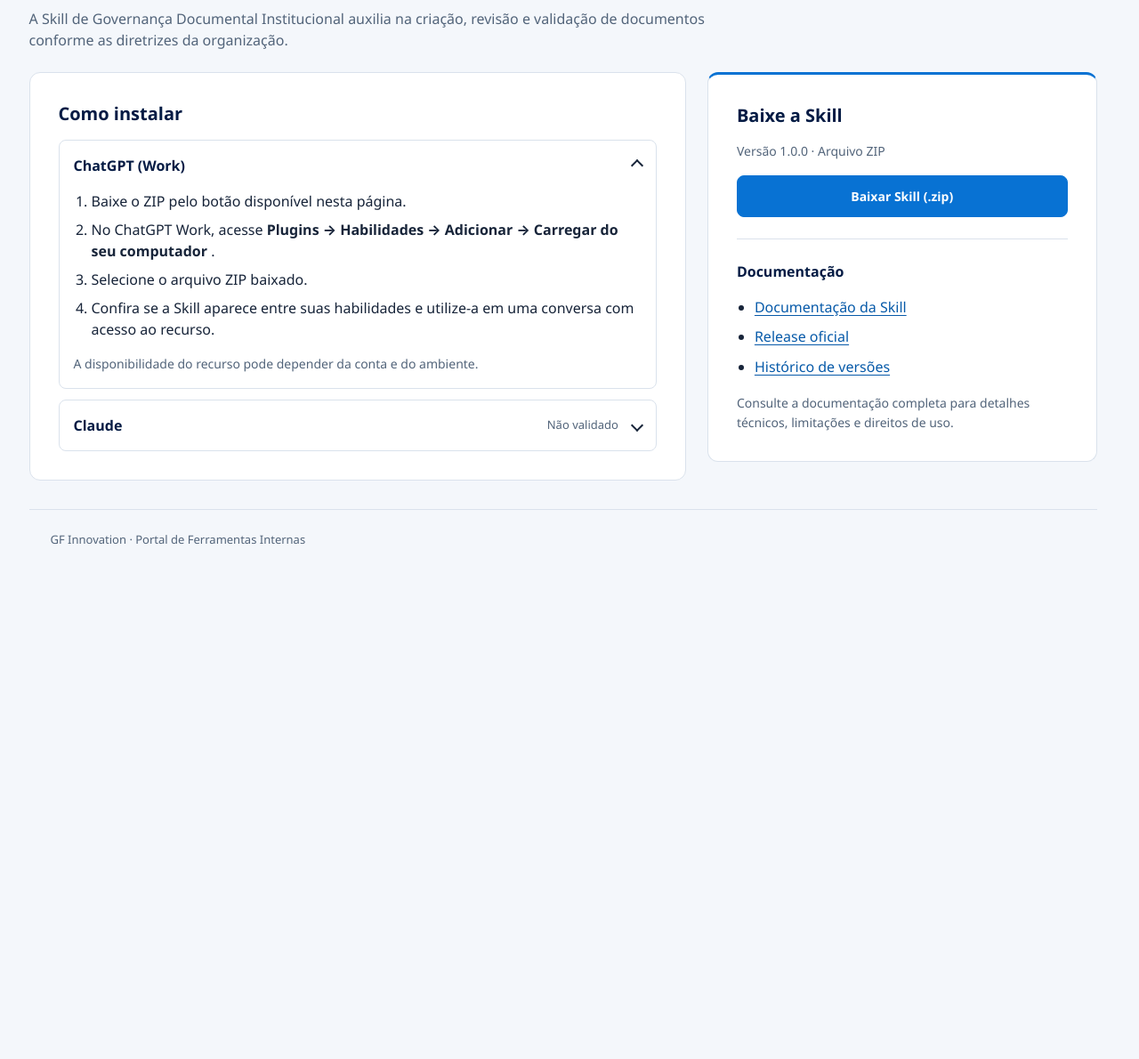
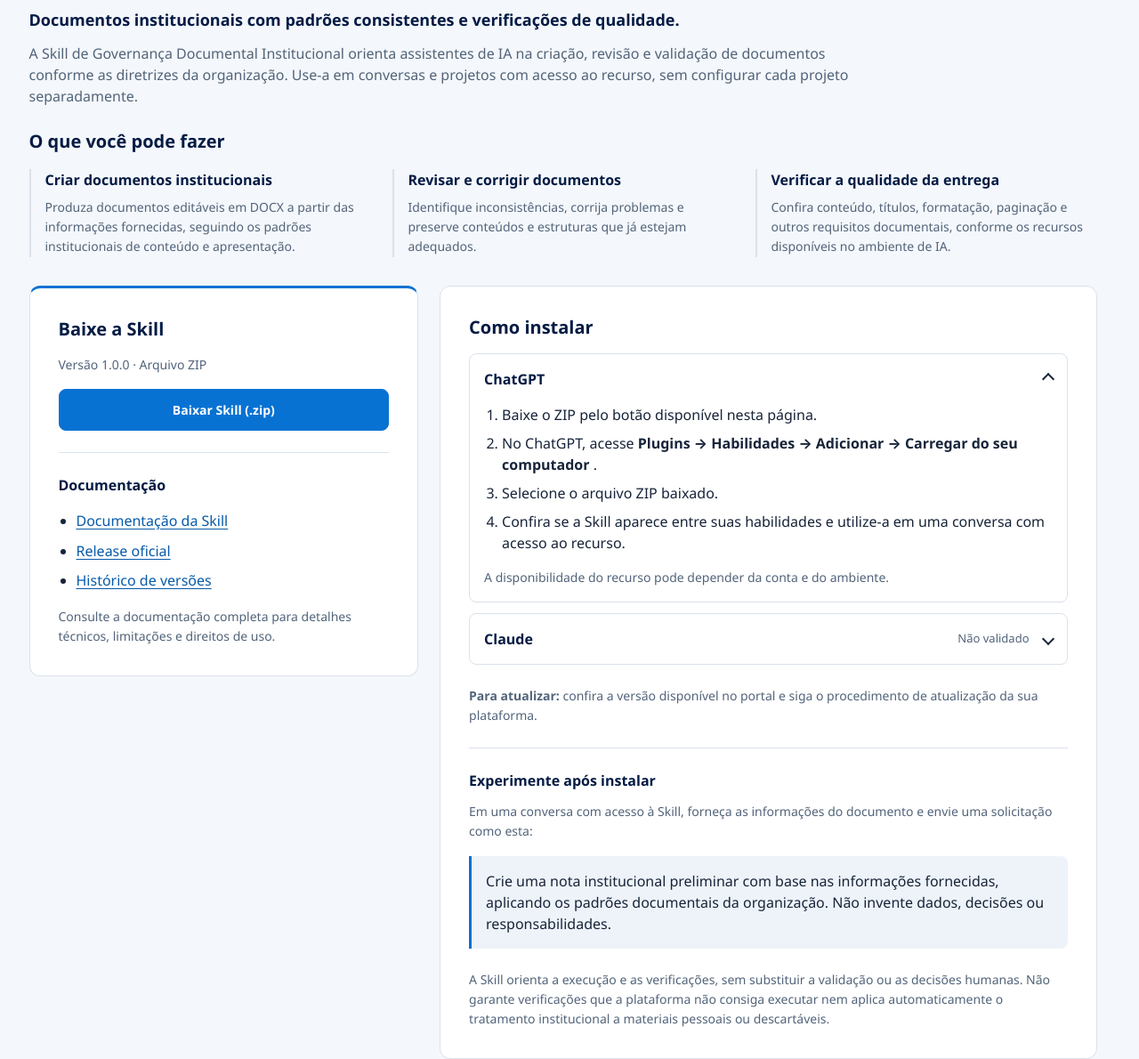
Before and after one commit to johanngf/gf_email_assinaturas, a website: page governanca/index.html in a window 1280 px wide. Shown: the part 178-1368 px from the top of the page at 89% size. Before the commit the page ends 818 px from the top, so only its background shows below. Drawn offline with Linux system fonts and the light colour scheme.

Commit message:
refactor: altera design e adiciona informações

```diff
--- a/governanca/governanca.css
+++ b/governanca/governanca.css
@@ -4,12 +4,51 @@
 }
 .governance-intro {
   margin-bottom: 24px;
+  max-width: 960px;
+}
+.governance-intro p.governance-promise {
+  color: var(--color-navy);
+  font-size: 18px;
+  font-weight: 600;
+  margin: 0 0 12px;
+}
+.skill-capabilities {
+  margin-bottom: 32px;
+}
+.skill-capabilities h2 {
+  color: var(--color-navy);
+  font-size: 20px;
+  margin: 0 0 16px;
+}
+.capability-list {
+  display: grid;
+  gap: 24px;
+  grid-template-columns: repeat(3, minmax(0, 1fr));
+  list-style: none;
+  margin: 0;
+  padding: 0;
+}
+.capability-list li {
+  border-left: 2px solid var(--color-border);
+  min-width: 0;
+  padding-left: 16px;
+}
+.capability-list h3 {
+  color: var(--color-navy);
+  font-size: 16px;
+  margin: 0 0 8px;
+}
+.capability-list p {
+  color: var(--color-muted);
+  font-size: 14px;
+  line-height: 1.6;
+  margin: 0;
 }
 .governance-layout {
   align-items: start;
   display: grid;
   gap: 24px;
-  grid-template-columns: minmax(0, 1.35fr) minmax(280px, 0.8fr);
+  grid-template-columns: minmax(280px, 0.8fr) minmax(0, 1.35fr);
 }
 .platform-accordion {
   border: 1px solid var(--color-border);
@@ -70,6 +109,27 @@
 .installation-steps li + li {
   margin-top: 8px;
 }
+.installation-panel .skill-update {
+  margin-top: 24px;
+}
+.usage-example {
+  border-top: 1px solid var(--color-border);
+  margin-top: 24px;
+  padding-top: 24px;
+}
+.usage-example h3 {
+  margin: 0 0 12px;
+}
+.example-prompt {
+  background: #eef3f9;
+  border-left: 3px solid var(--color-action);
+  border-radius: 0 8px 8px 0;
+  margin: 0;
+  padding: 16px;
+}
+.installation-panel .skill-limits {
+  margin-top: 24px;
+}
 .download-panel {
   border-top: 3px solid var(--color-action);
 }
@@ -94,6 +154,7 @@
   margin-top: 8px;
 }
 @media (max-width: 900px) {
+  .capability-list,
   .governance-layout {
     grid-template-columns: minmax(0, 1fr);
   }
--- a/governanca/index.html
+++ b/governanca/index.html
@@ -46,24 +46,98 @@
       <div class="page-intro governance-intro">
         <p class="eyebrow">Orientações institucionais</p>
         <h1>Governança Documental</h1>
+        <p class="governance-promise">
+          Documentos institucionais com padrões consistentes e verificações de
+          qualidade.
+        </p>
         <p>
-          A Skill de Governança Documental Institucional auxilia na criação,
-          revisão e validação de documentos conforme as diretrizes da
-          organização.
+          A Skill de Governança Documental Institucional orienta assistentes de
+          IA na criação, revisão e validação de documentos conforme as
+          diretrizes da organização. Use-a em conversas e projetos com acesso ao
+          recurso, sem configurar cada projeto separadamente.
         </p>
       </div>
+      <section class="skill-capabilities" aria-labelledby="capacidades-titulo">
+        <h2 id="capacidades-titulo">O que você pode fazer</h2>
+        <ul class="capability-list">
+          <li>
+            <h3>Criar documentos institucionais</h3>
+            <p>
+              Produza documentos editáveis em DOCX a partir das informações
+              fornecidas, seguindo os padrões institucionais de conteúdo e
+              apresentação.
+            </p>
+          </li>
+          <li>
+            <h3>Revisar e corrigir documentos</h3>
+            <p>
+              Identifique inconsistências, corrija problemas e preserve
+              conteúdos e estruturas que já estejam adequados.
+            </p>
+          </li>
+          <li>
+            <h3>Verificar a qualidade da entrega</h3>
+            <p>
+              Confira conteúdo, títulos, formatação, paginação e outros
+              requisitos documentais, conforme os recursos disponíveis no
+              ambiente de IA.
+            </p>
+          </li>
+        </ul>
+      </section>
       <div class="governance-layout">
+        <aside class="panel download-panel" aria-labelledby="download-titulo">
+          <h2 id="download-titulo">Baixe a Skill</h2>
+          <p class="helper">Versão 1.0.0 · Arquivo ZIP</p>
+          <a
+            class="button"
+            href="https://github.com/johanngf/skill_governanca_documental/releases/download/v1.0.0/governanca-documental-institucional-v1.0.0.zip">
+            Baixar Skill (.zip)
+          </a>
+          <section
+            class="skill-documentation"
+            aria-labelledby="documentacao-titulo">
+            <h3 id="documentacao-titulo">Documentação</h3>
+            <ul class="documentation-links">
+              <li>
+                <a
+                  href="https://github.com/johanngf/skill_governanca_documental/blob/v1.0.0/README.md"
+                  target="_blank">
+                  Documentação da Skill
+                </a>
+              </li>
+              <li>
+                <a
+                  href="https://github.com/johanngf/skill_governanca_documental/releases/tag/v1.0.0"
+                  target="_blank">
+                  Release oficial
+                </a>
+              </li>
+              <li>
+                <a
+                  href="https://github.com/johanngf/skill_governanca_documental/releases"
+                  target="_blank">
+                  Histórico de versões
+                </a>
+              </li>
+            </ul>
+            <p class="helper">
+              Consulte a documentação completa para detalhes técnicos,
+              limitações e direitos de uso.
+            </p>
+          </section>
+        </aside>
         <section
           class="panel installation-panel"
           aria-labelledby="instalacao-titulo">
           <h2 id="instalacao-titulo">Como instalar</h2>
           <details class="platform-accordion" open>
-            <summary><span class="platform-name">ChatGPT (Work)</span></summary>
+            <summary><span class="platform-name">ChatGPT</span></summary>
             <div class="platform-instructions">
               <ol class="installation-steps">
                 <li>Baixe o ZIP pelo botão disponível nesta página.</li>
                 <li>
-                  No ChatGPT Work, acesse
+                  No ChatGPT, acesse
                   <strong>
                     Plugins → Habilidades → Adicionar → Carregar do seu
                     computador
@@ -120,48 +194,32 @@
               </p>
             </div>
           </details>
+          <p class="helper skill-update">
+            <strong>Para atualizar:</strong>
+            confira a versão disponível no portal e siga o procedimento de
+            atualização da sua plataforma.
+          </p>
+          <section class="usage-example" aria-labelledby="exemplo-titulo">
+            <h3 id="exemplo-titulo">Experimente após instalar</h3>
+            <p class="helper">
+              Em uma conversa com acesso à Skill, forneça as informações do
+              documento e envie uma solicitação como esta:
+            </p>
+            <blockquote class="example-prompt">
+              <p>
+                Crie uma nota institucional preliminar com base nas informações
+                fornecidas, aplicando os padrões documentais da organização. Não
+                invente dados, decisões ou responsabilidades.
+              </p>
+            </blockquote>
+          </section>
+          <p class="helper skill-limits">
+            A Skill orienta a execução e as verificações, sem substituir a
+            validação ou as decisões humanas. Não garante verificações que a
+            plataforma não consiga executar nem aplica automaticamente o
+            tratamento institucional a materiais pessoais ou descartáveis.
+          </p>
         </section>
-        <aside class="panel download-panel" aria-labelledby="download-titulo">
-          <h2 id="download-titulo">Baixe a Skill</h2>
-          <p class="helper">Versão 1.0.0 · Arquivo ZIP</p>
-          <a
-            class="button"
-            href="https://github.com/johanngf/skill_governanca_documental/releases/download/v1.0.0/governanca-documental-institucional-v1.0.0.zip">
-            Baixar Skill (.zip)
-          </a>
-          <section
-            class="skill-documentation"
-            aria-labelledby="documentacao-titulo">
-            <h3 id="documentacao-titulo">Documentação</h3>
-            <ul class="documentation-links">
-              <li>
-                <a
-                  href="https://github.com/johanngf/skill_governanca_documental/blob/v1.0.0/README.md"
-                  target="_blank">
-                  Documentação da Skill
-                </a>
-              </li>
-              <li>
-                <a
-                  href="https://github.com/johanngf/skill_governanca_documental/releases/tag/v1.0.0"
-                  target="_blank">
-                  Release oficial
-                </a>
-              </li>
-              <li>
-                <a
-                  href="https://github.com/johanngf/skill_governanca_documental/releases"
-                  target="_blank">
-                  Histórico de versões
-                </a>
-              </li>
-            </ul>
-            <p class="helper">
-              Consulte a documentação completa para detalhes técnicos,
-              limitações e direitos de uso.
-            </p>
-          </section>
-        </aside>
       </div>
     </main>
     <footer class="site-footer">
```
